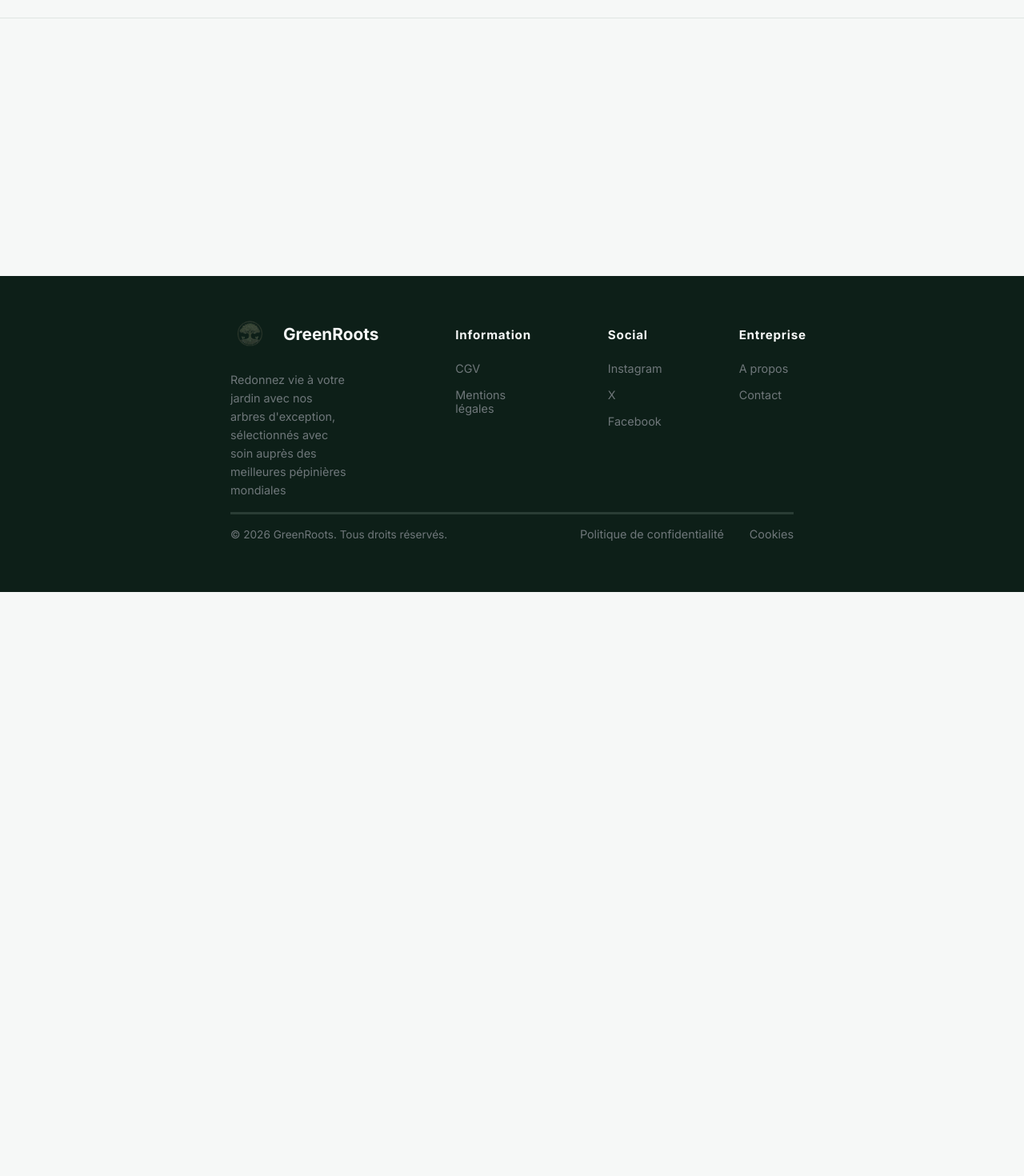
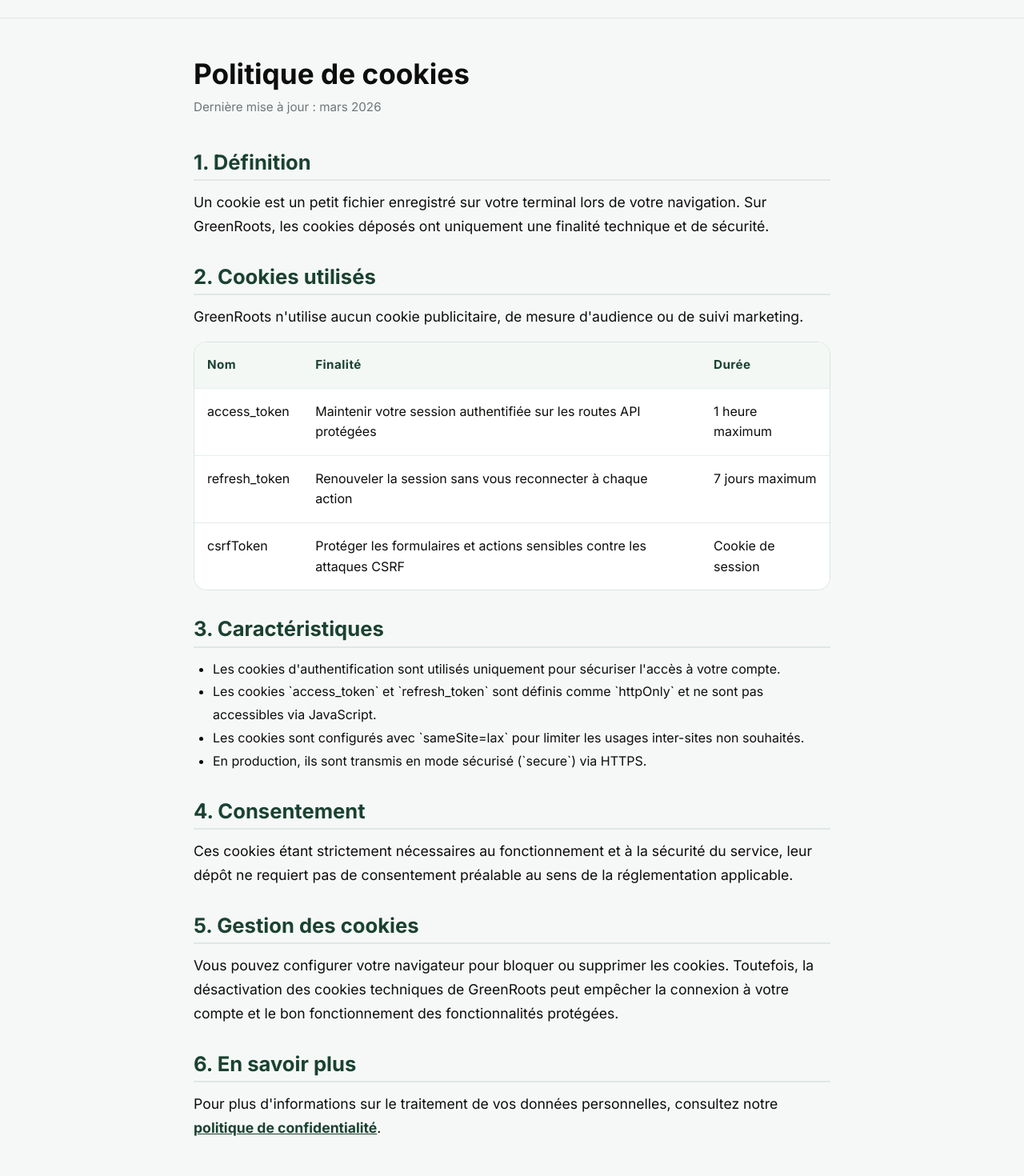
Before and after one commit to Quasrr/green-roots, a React (Vite) app in the folder client/: page /cookies in a window 1280 px wide. Shown: the part 60-1530 px from the top of the page at 80% size. Before the commit the page ends 800 px from the top, so only its background shows below. Built offline with nearby package versions, Linux system fonts and the light colour scheme; no server answers.

Commit message:
feat(client): Cookies page added

```diff
--- a/client/src/App.tsx
+++ b/client/src/App.tsx
@@ -6,6 +6,7 @@
 import PrivacyPolicy from './components/PrivacyPolicy.tsx';
 import CGV from './components/Cgv.tsx';
 import Legals from './components/Legals.tsx';
+import Cookies from './components/Cookies.tsx';
 import Product from './components/Product.tsx';
 import Catalog from './components/Catalog.tsx';
 import Contact from './components/Contact.tsx';
@@ -47,7 +48,7 @@
                     if (entry.isIntersecting) {
                         entry.target.classList.add('visible');
                         observer.unobserve(entry.target); // anime une seule fois
-                    }
+                    };
                 });
             },
             { threshold: 0.08, rootMargin: '0px 0px -40px 0px' }
@@ -76,6 +77,7 @@
                         <Routes>
                             <Route path="/" element={<LandingPage />} />
                             <Route path="/privacy-policy" element={<PrivacyPolicy />} />
+                            <Route path="/cookies" element={<Cookies />} />
                             <Route path="/cgv" element={<CGV />} />
                             <Route path="/legals" element={<Legals />} />
                             <Route path="/catalog" element={<Catalog />} />
--- /dev/null
+++ b/client/src/components/Cookies.tsx
@@ -0,0 +1,88 @@
+import { Link } from 'react-router-dom';
+import '../components/styles/Cookies.css';
+
+export default function Cookies() {
+    return (
+        <main className="cookies_policy">
+            <h1>Politique de cookies</h1>
+            <p className="last_update">Dernière mise à jour : mars 2026</p>
+
+            <section>
+                <h2>1. Définition</h2>
+                <p>
+                    Un cookie est un petit fichier enregistré sur votre terminal lors de votre navigation.
+                    Sur GreenRoots, les cookies déposés ont uniquement une finalité technique et de sécurité.
+                </p>
+            </section>
+
+            <section>
+                <h2>2. Cookies utilisés</h2>
+                <p>GreenRoots n'utilise aucun cookie publicitaire, de mesure d'audience ou de suivi marketing.</p>
+
+                <div className="cookies_table_wrapper">
+                    <table className="cookies_table">
+                        <thead>
+                            <tr>
+                                <th>Nom</th>
+                                <th>Finalité</th>
+                                <th>Durée</th>
+                            </tr>
+                        </thead>
+                        <tbody>
+                            <tr>
+                                <td>access_token</td>
+                                <td>Maintenir votre session authentifiée sur les routes API protégées</td>
+                                <td>1 heure maximum</td>
+                            </tr>
+                            <tr>
+                                <td>refresh_token</td>
+                                <td>Renouveler la session sans vous reconnecter à chaque action</td>
+                                <td>7 jours maximum</td>
+                            </tr>
+                            <tr>
+                                <td>csrfToken</td>
+                                <td>Protéger les formulaires et actions sensibles contre les attaques CSRF</td>
+                                <td>Cookie de session</td>
+                            </tr>
+                        </tbody>
+                    </table>
+                </div>
+            </section>
+
+            <section>
+                <h2>3. Caractéristiques</h2>
+                <ul>
+                    <li>Les cookies d'authentification sont utilisés uniquement pour sécuriser l'accès à votre compte.</li>
+                    <li>Les cookies `access_token` et `refresh_token` sont définis comme `httpOnly` et ne sont pas accessibles via JavaScript.</li>
+                    <li>Les cookies sont configurés avec `sameSite=lax` pour limiter les usages inter-sites non souhaités.</li>
+                    <li>En production, ils sont transmis en mode sécurisé (`secure`) via HTTPS.</li>
+                </ul>
+            </section>
+
+            <section>
+                <h2>4. Consentement</h2>
+                <p>
+                    Ces cookies étant strictement nécessaires au fonctionnement et à la sécurité du service,
+                    leur dépôt ne requiert pas de consentement préalable au sens de la réglementation applicable.
+                </p>
+            </section>
+
+            <section>
+                <h2>5. Gestion des cookies</h2>
+                <p>
+                    Vous pouvez configurer votre navigateur pour bloquer ou supprimer les cookies. Toutefois,
+                    la désactivation des cookies techniques de GreenRoots peut empêcher la connexion à votre compte
+                    et le bon fonctionnement des fonctionnalités protégées.
+                </p>
+            </section>
+
+            <section>
+                <h2>6. En savoir plus</h2>
+                <p>
+                    Pour plus d'informations sur le traitement de vos données personnelles, consultez notre{' '}
+                    <Link to="/privacy-policy">politique de confidentialité</Link>.
+                </p>
+            </section>
+        </main>
+    );
+}
--- a/client/src/components/Legals.tsx
+++ b/client/src/components/Legals.tsx
@@ -1,6 +1,7 @@
-import '../components/styles/Legals.css'
+import { Link } from 'react-router-dom';
+import '../components/styles/Legals.css';
 
-function Legals() {
+export default function Legals() {
     return (
         <main className="legals">
             <h1>Mentions légales</h1>
@@ -8,7 +9,7 @@
 
             <section>
                 <h2>1. Éditeur du site</h2>
-                <p>Le site GreenRoots est édité dans le cadre d'un projet pédagogique — Titre Professionnel Concepteur Développeur d'Applications (CDA).</p>
+                <p>Le site GreenRoots est édité dans le cadre d'un projet pédagogique : Titre Professionnel Concepteur Développeur d'Applications (CDA).</p>
                 <ul>
                     <li><strong>Nom du projet :</strong> GreenRoots</li>
                     <li><strong>Équipe :</strong> Tony, Seb, Bruno</li>
@@ -28,12 +29,24 @@
 
             <section>
                 <h2>4. Données personnelles</h2>
-                <p>Le traitement des données personnelles est détaillé dans notre <a href="/privacy-policy">politique de confidentialité</a>. Conformément au RGPD, vous disposez d'un droit d'accès, de rectification et de suppression de vos données.</p>
+                <p>
+                    Le traitement des données personnelles est détaillé dans notre{' '}
+                    <Link to="/privacy-policy">politique de confidentialité</Link>. Conformément au RGPD,
+                    vous disposez d'un droit d'accès, de rectification et de suppression de vos données.
+                </p>
             </section>
 
             <section>
                 <h2>5. Cookies</h2>
-                <p>GreenRoots utilise uniquement des cookies techniques nécessaires au fonctionnement de l'authentification. Aucun cookie publicitaire ou de tracking n'est déposé sur votre appareil.</p>
+                <p>
+                    GreenRoots utilise uniquement des cookies techniques nécessaires au fonctionnement de
+                    l'authentification et à la sécurité des échanges. Aucun cookie publicitaire ou de tracking
+                    n'est déposé sur votre appareil.
+                </p>
+                <p>
+                    Pour le détail des cookies utilisés, consultez notre{' '}
+                    <Link to="/cookies">politique de cookies</Link>.
+                </p>
             </section>
 
             <section>
@@ -41,7 +54,5 @@
                 <p>GreenRoots s'efforce d'assurer l'exactitude des informations diffusées sur le site. Toutefois, GreenRoots ne peut garantir l'exhaustivité et l'absence d'erreurs des contenus publiés.</p>
             </section>
         </main>
-    )
+    );
 }
-
-export default Legals
--- a/client/src/components/PrivacyPolicy.tsx
+++ b/client/src/components/PrivacyPolicy.tsx
@@ -1,7 +1,7 @@
 import { Link } from 'react-router-dom';
-import '../components/styles/PrivacyPolicy.css'
+import '../components/styles/PrivacyPolicy.css';
 
-function PrivacyPolicy() {
+export default function PrivacyPolicy() {
     return (
         <main className="privacy_policy">
             <h1>Politique de confidentialité</h1>
@@ -42,10 +42,10 @@
                 <h2>5. Vos droits</h2>
                 <p>Conformément au RGPD, vous disposez des droits suivants :</p>
                 <ul>
-                    <li><strong>Droit d'accès</strong> — consulter vos données depuis votre espace personnel</li>
-                    <li><strong>Droit de rectification</strong> — modifier vos informations depuis votre compte</li>
-                    <li><strong>Droit à l'effacement</strong> — supprimer votre compte et toutes vos données</li>
-                    <li><strong>Droit d'opposition</strong> — vous opposer à tout traitement de vos données</li>
+                    <li><strong>Droit d'accès</strong> : consulter vos données depuis votre espace personnel</li>
+                    <li><strong>Droit de rectification</strong> : modifier vos informations depuis votre compte</li>
+                    <li><strong>Droit à l'effacement</strong> : supprimer votre compte et toutes vos données</li>
+                    <li><strong>Droit d'opposition</strong> : vous opposer à tout traitement de vos données</li>
                 </ul>
                 <p>Pour exercer ces droits, rendez-vous dans <Link to="/login">votre espace personnel</Link> ou contactez-nous.</p>
             </section>
@@ -57,10 +57,16 @@
 
             <section>
                 <h2>7. Cookies</h2>
-                <p>GreenRoots utilise uniquement des cookies techniques nécessaires <br /> au fonctionnement de l'authentification (token JWT en cookie httpOnly).<br />  Aucun cookie publicitaire ou de tracking n'est utilisé.</p>
+                <p>
+                    GreenRoots utilise uniquement des cookies techniques nécessaires au fonctionnement de
+                    l'authentification et à la protection CSRF. Aucun cookie publicitaire ou de tracking
+                    n'est utilisé.
+                </p>
+                <p>
+                    Le détail des cookies déposés, de leur finalité et de leur durée de conservation est
+                    disponible dans notre <Link to="/cookies">politique de cookies</Link>.
+                </p>
             </section>
         </main>
-    )
+    );
 }
-
-export default PrivacyPolicy;
--- /dev/null
+++ b/client/src/components/styles/Cookies.css
@@ -0,0 +1,122 @@
+.cookies_policy {
+  max-width: 860px;
+  margin: 3rem auto;
+  padding: 0 2rem 4rem;
+  font-family: var(--font-primary);
+}
+
+.cookies_policy h1 {
+  color: var(--bg-color-tercary);
+  font-size: 2.2rem;
+  font-weight: bold;
+  margin-bottom: 0.5rem;
+}
+
+.cookies_policy .last_update {
+  color: var(--text-color);
+  font-size: 0.95rem;
+  margin-bottom: 2.5rem;
+}
+
+.cookies_policy section {
+  margin-bottom: 2rem;
+}
+
+.cookies_policy h2 {
+  color: var(--bg-color-secondary);
+  font-size: 1.6rem;
+  font-weight: bold;
+  margin-bottom: 0.75rem;
+  padding-bottom: 0.4rem;
+  border-bottom: 2px solid #e0e8e4;
+}
+
+.cookies_policy p {
+  color: var(--bg-color-tercary);
+  font-size: 1.1rem;
+  line-height: 1.7;
+  margin-bottom: 0.5rem;
+}
+
+.cookies_policy ul {
+  padding-left: 1.5rem;
+  margin: 0.5rem 0;
+}
+
+.cookies_policy ul li {
+  color: var(--bg-color-tercary);
+  font-size: 1rem;
+  line-height: 1.8;
+}
+
+.cookies_policy code {
+  background-color: #eef4f0;
+  border-radius: 0.35rem;
+  padding: 0.08rem 0.35rem;
+  font-size: 0.95em;
+}
+
+.cookies_policy a {
+  color: var(--bg-color-secondary);
+  font-weight: bold;
+  text-decoration: underline;
+}
+
+.cookies_policy a:hover {
+  color: var(--bg-color-quartary);
+}
+
+.cookies_table_wrapper {
+  margin-top: 1rem;
+  overflow-x: auto;
+  border: 1px solid #d9e4de;
+  border-radius: 1rem;
+}
+
+.cookies_table {
+  width: 100%;
+  border-collapse: collapse;
+  min-width: 620px;
+  background-color: #fff;
+}
+
+.cookies_table th,
+.cookies_table td {
+  padding: 1rem;
+  text-align: left;
+  color: var(--bg-color-tercary);
+  border-bottom: 1px solid #e6eeea;
+  vertical-align: top;
+  line-height: 1.6;
+}
+
+.cookies_table th {
+  background-color: #f3f8f5;
+  color: var(--bg-color-secondary);
+  font-size: 0.95rem;
+  letter-spacing: 0.03em;
+}
+
+.cookies_table tbody tr:last-child td {
+  border-bottom: none;
+}
+
+@media (max-width: 768px) {
+  .cookies_policy {
+    margin: 2rem auto;
+    padding: 0 1.25rem 3rem;
+  }
+
+  .cookies_policy h1 {
+    font-size: 1.9rem;
+  }
+
+  .cookies_policy h2 {
+    font-size: 1.35rem;
+  }
+
+  .cookies_policy p,
+  .cookies_policy ul li {
+    font-size: 1rem;
+  }
+}
```
